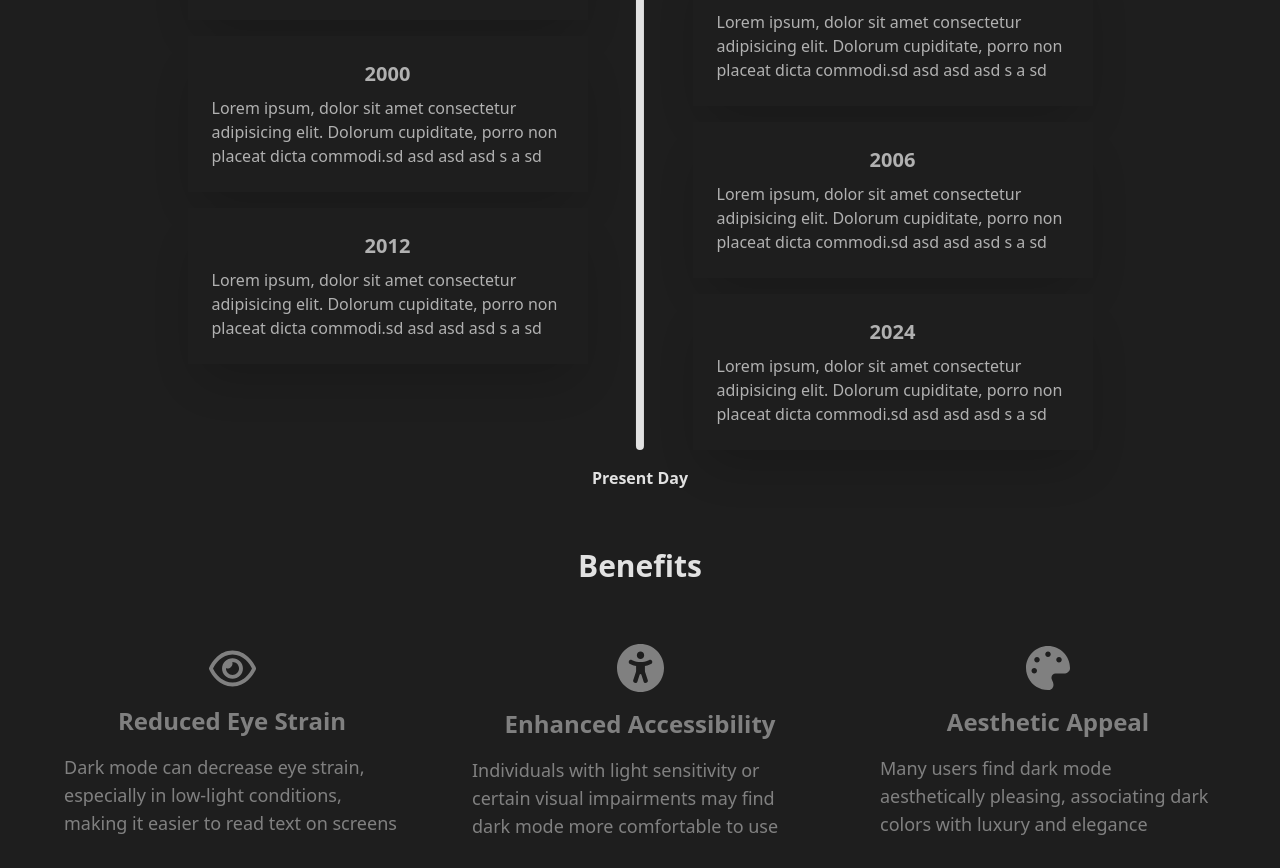
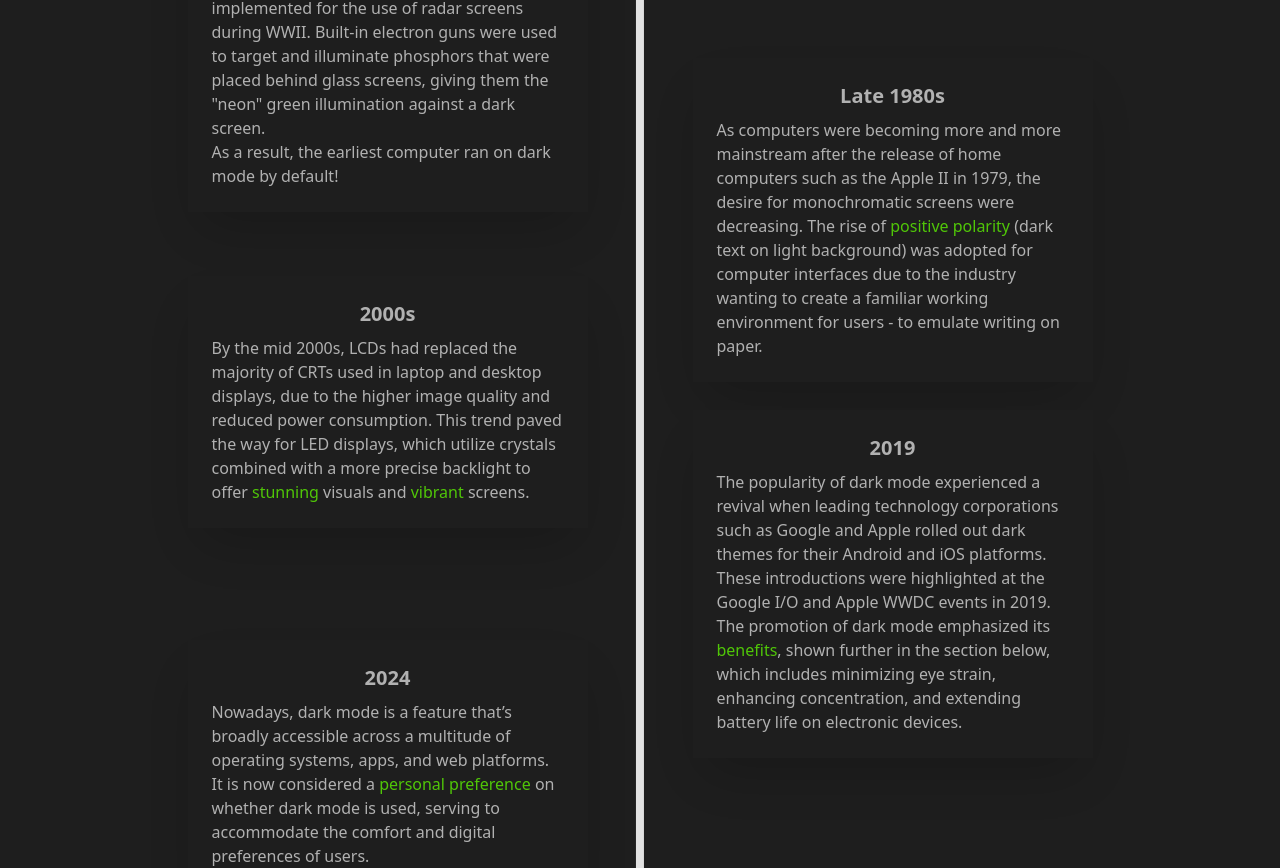
Before and after one commit to jonathancklee1/dark-mode-website, a React (Vite) app: page / in a window 1280 px wide. Shown: the part 1100-1968 px from the top of the page. Built offline with nearby package versions, Linux system fonts and the light colour scheme.

Commit message:
Added history data

```diff
--- a/src/components/BenefitCard.tsx
+++ b/src/components/BenefitCard.tsx
@@ -35,8 +35,10 @@ function BenefitCard({ data }: BenefitCardProps) {
     return (
         <div className="flex cursor-pointer flex-col items-center justify-center gap-4 rounded-3xl px-4 py-8 text-text-color opacity-50 transition-all duration-500  ease-in-out hover:bg-card-color hover:opacity-100 [&_svg]:fill-text-color [&_svg]:hover:fill-accent-color">
             {getIcon(data.icon)}
-            <p className="text-center text-2xl font-black">{data.benefit}</p>
-            <p className="text-lg">{data.description}</p>
+            <p className="text-center text-xl font-black md:text-2xl">
+                {data.benefit}
+            </p>
+            <p className="">{data.description}</p>
         </div>
     )
 }
--- a/src/components/HeroBanner.tsx
+++ b/src/components/HeroBanner.tsx
@@ -5,13 +5,13 @@ function HeroBanner() {
     return (
         <div className="content-container flex min-h-screen items-center justify-center">
             <div className="flex flex-col gap-2">
-                <p className="outlined-text text-center text-5xl font-black uppercase text-transparent md:text-8xl lg:text-9xl">
+                <p className="outlined-text text-center text-7xl font-black uppercase text-transparent md:text-8xl xl:text-9xl">
                     {theme === 'light' ? '!Dark Mode' : 'Dark Mode'}
                 </p>
-                <h1 className="text-center text-5xl font-black uppercase md:text-8xl lg:text-9xl">
+                <h1 className="text-center text-7xl font-black uppercase md:text-8xl xl:text-9xl">
                     {theme === 'light' ? '!Dark Mode' : 'Dark Mode'}
                 </h1>
-                <p className="outlined-text text-center text-5xl font-black uppercase text-transparent md:text-8xl lg:text-9xl">
+                <p className="outlined-text text-center text-7xl font-black uppercase text-transparent md:text-8xl xl:text-9xl">
                     {theme === 'light' ? '!Dark Mode' : 'Dark Mode'}
                 </p>
             </div>
--- a/src/components/HistoryCard.tsx
+++ b/src/components/HistoryCard.tsx
@@ -1,9 +1,11 @@
 interface HistoryCardProps {
     data: {
         year: string
+        description: string
     }
     index: number
 }
+import parse from 'html-react-parser'
 
 function HistoryCard({ data, index }: HistoryCardProps) {
     let gridRowStart = ''
@@ -34,11 +36,7 @@ function HistoryCard({ data, index }: HistoryCardProps) {
             className={`mx-auto flex flex-col gap-2 bg-background-color p-6 text-text-color shadow-2xl md:row-span-2 md:max-w-[400px]  ${index % 2 === 0 ? 'md:col-start-1' : 'md:col-start-2'} ${gridRowStart}`}
         >
             <p className="text-center text-xl font-black">{data.year}</p>
-            <p>
-                Lorem ipsum, dolor sit amet consectetur adipisicing elit.
-                Dolorum cupiditate, porro non placeat dicta commodi.sd asd asd
-                asd s a sd
-            </p>
+            <p>{parse(data.description)}</p>
         </div>
     )
 }
--- a/src/sections/History.tsx
+++ b/src/sections/History.tsx
@@ -2,12 +2,31 @@ import { forwardRef } from 'react'
 import HistoryCard from '../components/HistoryCard'
 const History = forwardRef(function History(props, ref) {
     const historyData = [
-        { year: '1987' },
-        { year: '1999' },
-        { year: '2000' },
-        { year: '2006' },
-        { year: '2012' },
-        { year: '2024' },
+        {
+            year: '1948',
+            description:
+                'In 1984, the first programmable computer, named the "<span class="text-[#61ff00]">Manchester Baby</span>", was powered by powerful cathode ray tubes or CRTs, first implemented for the use of radar screens during WWII. Built-in electron guns were used to target and illuminate phosphors that were placed behind glass screens, giving them the "neon" green illumination against a dark screen.<br/> As a result, the earliest computer ran on dark mode by default!',
+        },
+        {
+            year: 'Late 1980s',
+            description:
+                'As computers were becoming more and more mainstream after the release of home computers such as the Apple II in 1979, the desire for monochromatic screens were decreasing. The rise of <span class="text-[#61ff00]">positive polarity</span> (dark text on light background) was adopted for computer interfaces due to the industry wanting to create a familiar working environment for users - to emulate writing on paper.',
+        },
+        {
+            year: '2000s',
+            description:
+                'By the mid 2000s, LCDs had replaced the majority of CRTs used in laptop and desktop displays, due to the higher image quality and reduced power consumption. This trend paved the way for LED displays, which utilize crystals combined with a more precise backlight to offer <span class="text-[#61ff00]">stunning</span> visuals and <span class="text-[#61ff00]">vibrant</span> screens.',
+        },
+        {
+            year: '2019',
+            description:
+                'The popularity of dark mode experienced a revival when leading technology corporations such as Google and Apple rolled out dark themes for their Android and iOS platforms. These introductions were highlighted at the Google I/O and Apple WWDC events in 2019. The promotion of dark mode emphasized its <span class="text-[#61ff00]">benefits</span>, shown further in the section below, which includes minimizing eye strain, enhancing concentration, and extending battery life on electronic devices.',
+        },
+        {
+            year: '2024',
+            description:
+                'Nowadays, dark mode is a feature that’s broadly accessible across a multitude of operating systems, apps, and web platforms. It is now considered a <span class="text-[#61ff00]">personal preference</span> on whether dark mode is used, serving to accommodate the comfort and digital preferences of users.',
+        },
     ]
     return (
         <section
@@ -25,7 +44,7 @@ const History = forwardRef(function History(props, ref) {
                     </div>
                     <p className="mt-4 text-center font-bold">Present Day</p>
                 </div>
-                <div className="z-10 grid  place-items-end gap-12 opacity-75 md:grid-cols-2 md:grid-rows-7 md:gap-x-[105px] md:gap-y-4">
+                <div className="z-10 grid  place-items-center gap-12 opacity-75 md:grid-cols-2 md:grid-rows-6 md:gap-x-[105px] md:gap-y-4">
                     {historyData.map((data, index: number) => {
                         return (
                             <HistoryCard
```
